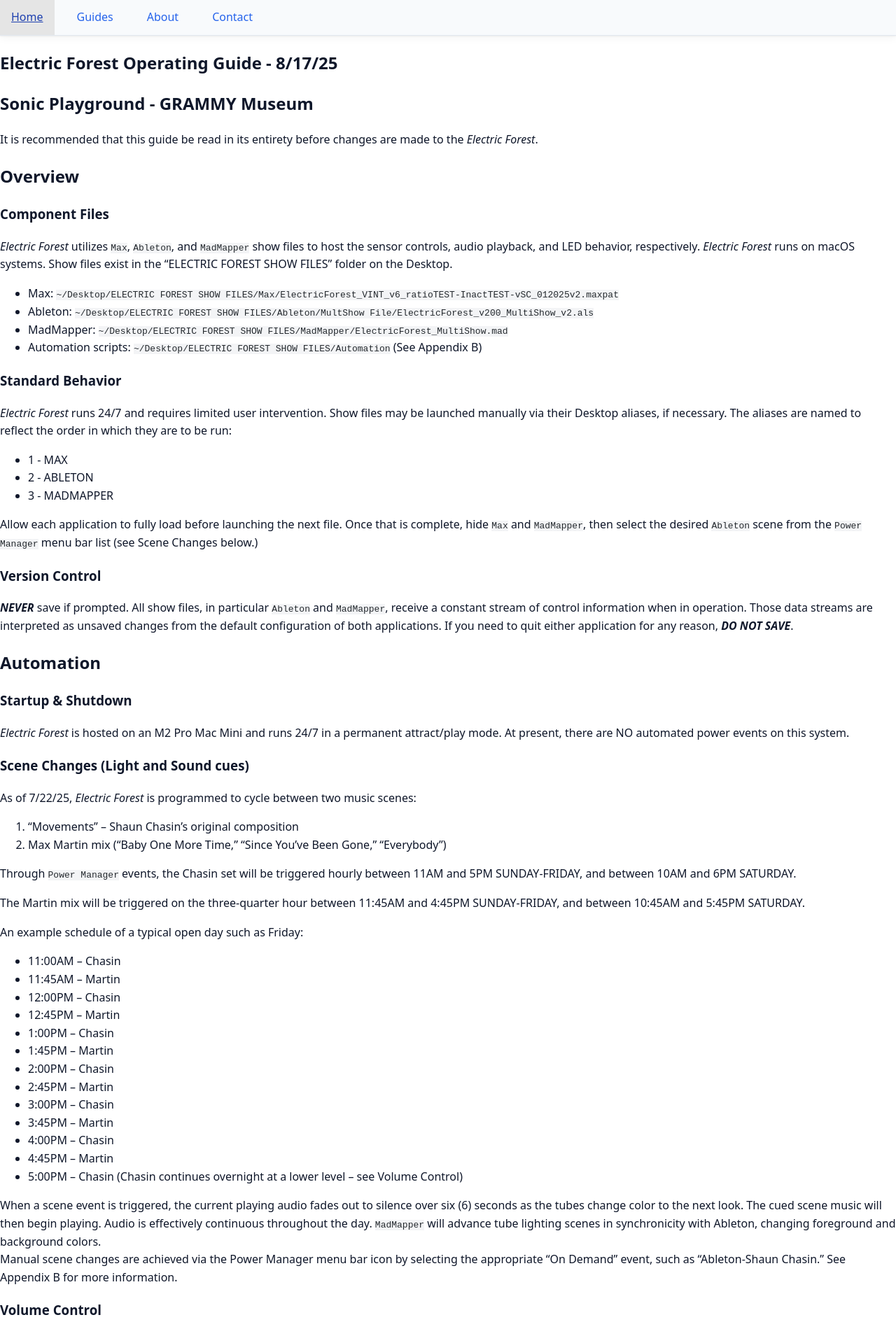
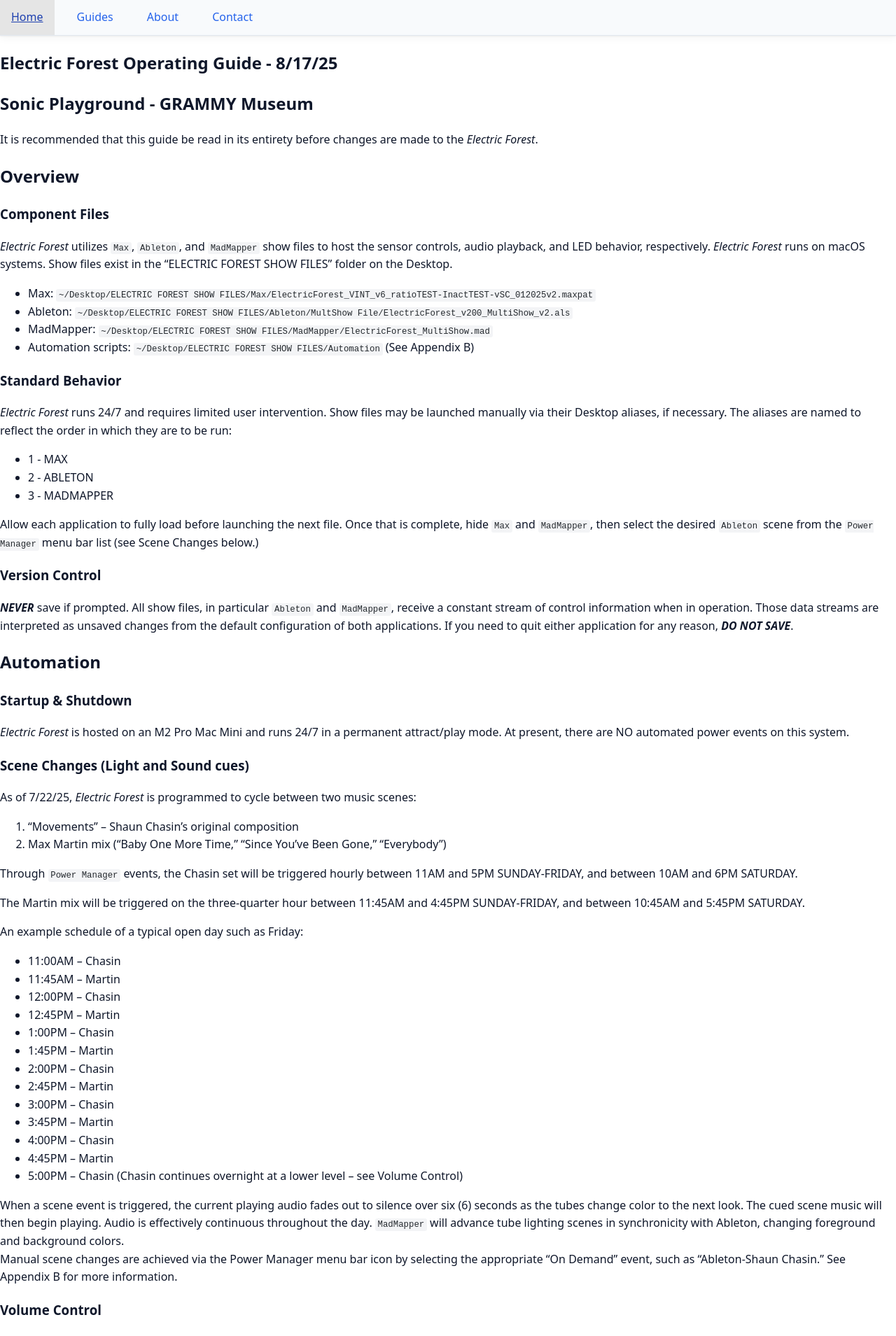
Before and after one commit to buryhoganllc/sonic-playground-guides, a Jekyll site: the page built from projects/electric-forest.md, in a window 1280 px wide. Shown: the top 1909 px of the page at 70% size. Built offline with Jekyll 4.4.1, drawn with Linux system fonts in a browser that asks for light colours.

Commit message:
update theme.css

```diff
--- a/assets/css/theme.css
+++ b/assets/css/theme.css
@@ -120,15 +120,28 @@
   color: var(--link-hover);
 }
 
+blockquote {
+  margin: 1rem 0;
+  padding: 0.5rem 1rem;
+  border-left: 4px solid var(--border);
+  background-color: var(--card);
+  color: var(--muted-fg);
+  font-style: italic;
+}
+
 hr {
   border: 0;
   border-top: 1px solid var(--border);
 }
 
-code {
+p code, li code, td code {
   background: var(--code-inline-bg);
   color: var(--code-fg);
+  padding: 0.15em 0.3em;
+  border-radius: 3px;
+  font-size: 0.95em;
 }
+
 pre, .highlight {
   background: var(--code-bg);
   color: var(--code-fg);
```
